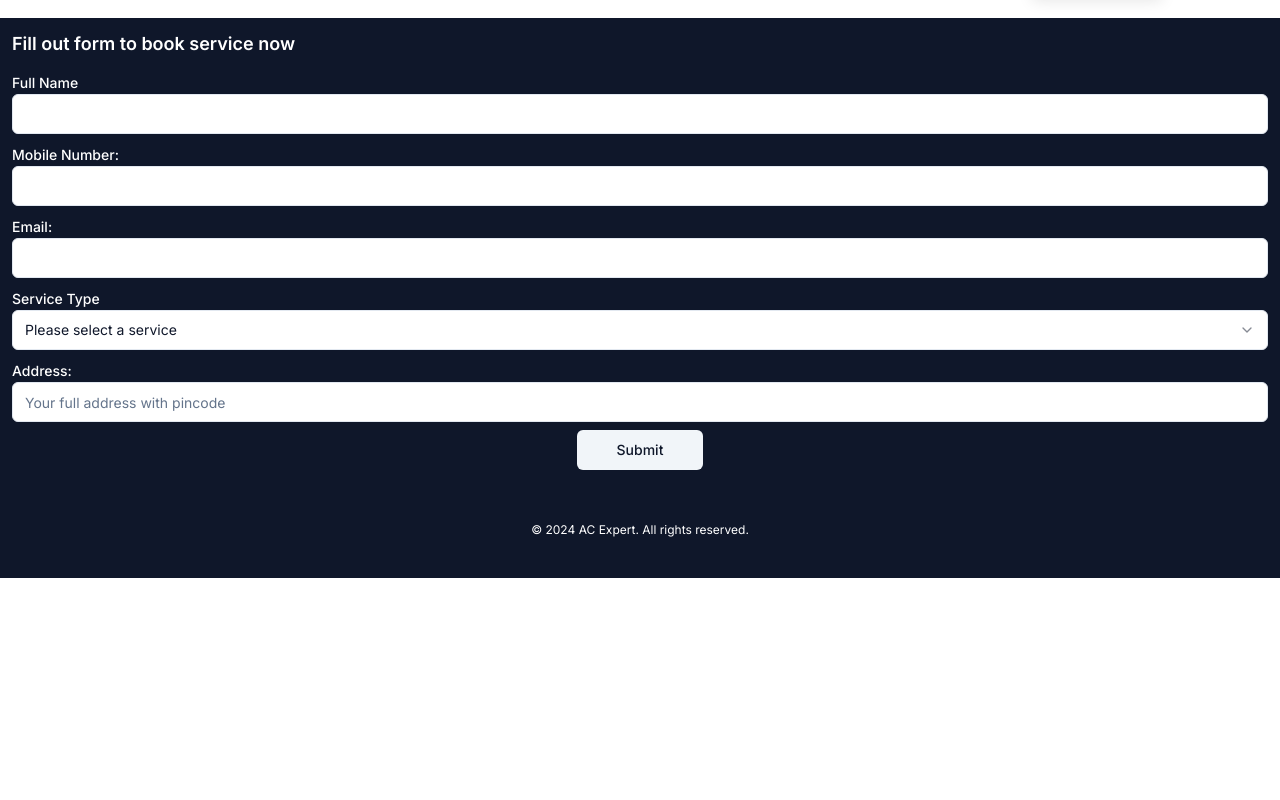
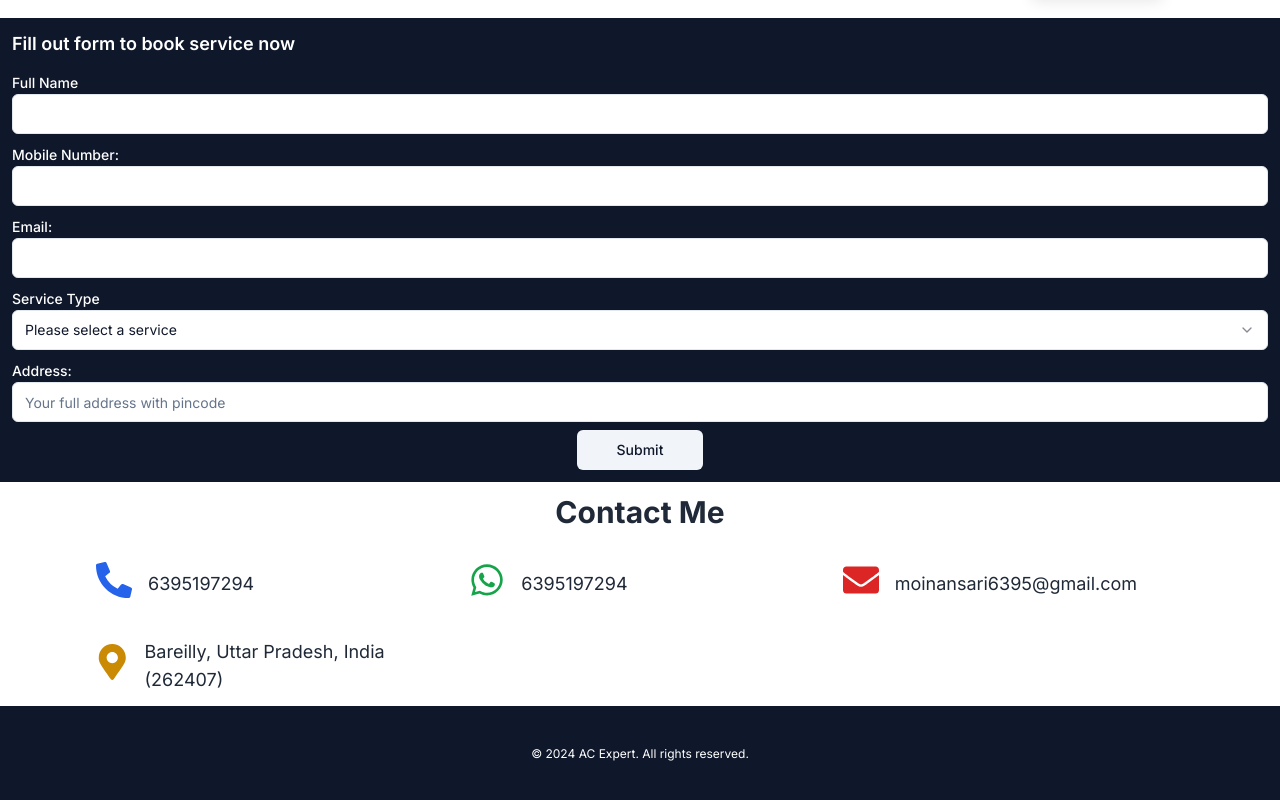
Before and after one commit to moin-ansari/pleasure-cooling-care, a Next.js app: page /home in a window 1280 px wide. Shown: the part 822-1622 px from the top of the page. Before the commit the page ends 1400 px from the top, so only its background shows below. Built offline with nearby package versions, Linux system fonts and the light colour scheme.

Commit message:
contact me, navigation

```diff
--- a/src/app/(dashboard)/home/page.tsx
+++ b/src/app/(dashboard)/home/page.tsx
@@ -6,6 +6,8 @@ import Experiences from "./../../../components/custom/experiences";
 import Services from "@/components/custom/services";
 import Footer from "@/components/custom/footer";
 import BookingForm from "@/components/custom/bookingForm";
+import Link from "next/link";
+import Contact from "@/components/custom/contact";
 
 // Define interface for AC technician
 interface Technician {
@@ -117,14 +119,17 @@ const Home = () => {
         </div>
       </div>
       <div className="flex p-3 justify-between">
-        <Button variant={"outline"}>Contact Me</Button>
-        <Button variant={"default"}>Book a Service Now</Button>
+        <Button variant={"outline"}><Link href="#contact">Contact Me</Link></Button>
+        <Button variant={"default"} asChild>
+          <Link href="#bookingForm">Book a Service Now</Link>
+        </Button>
       </div>
       {/* services */}
-      <Services services={technician.services} />
+      <Services id="services" services={technician.services} />
       {/* Experience */}
-      <Experiences experience={technician.experience} />
+      <Experiences id="experiences" experience={technician.experience} />
       <BookingForm />
+      <Contact/>
       <Footer />
     </div>
   );
--- a/src/components/custom/bookingForm.tsx
+++ b/src/components/custom/bookingForm.tsx
@@ -60,7 +60,7 @@ export default function BookingForm() {
   }
 
   return (
-    <div className="p-3 text-white bg-primary">
+    <div id="bookingForm" className="p-3 text-white bg-primary">
       <div className="text-lg font-semibold">
         Fill out form to book service now
       </div>
--- /dev/null
+++ b/src/components/custom/contact.tsx
@@ -0,0 +1,43 @@
+import { FaMapMarkerAlt, FaPhoneAlt , FaEnvelope, FaWhatsapp  } from 'react-icons/fa';
+
+const Contact = () => {
+
+    const contact = {
+        mobile: "6395197294",
+        whatsapp: "6395197294",
+        email: "moinansari6395@gmail.com",
+        address: "Bareilly, Uttar Pradesh, India (262407)"
+    }
+
+  return (
+    <div id="contact" className="p-3">
+      <div className="max-w-6xl mx-auto px-4 sm:px-6 lg:px-8">
+        <h2 className="text-3xl font-bold text-gray-800 text-center mb-8">Contact Me</h2>
+        <div className="grid grid-cols-1 md:grid-cols-3 gap-8">
+          {/* Phone */}
+          <div className="flex items-center gap-4">
+            <FaPhoneAlt  className="text-4xl text-blue-600 mb-2" />
+            <p className="text-lg text-gray-800">{contact.mobile}</p>
+          </div>
+          {/* WhatsApp */}
+          <div className="flex items-center gap-4">
+            <FaWhatsapp className="text-4xl text-green-600 mb-2" />
+            <p className="text-lg text-gray-800">{contact.whatsapp}</p>
+          </div>
+          {/* Email */}
+          <div className="flex items-center gap-4">
+            <FaEnvelope className="text-4xl text-red-600 mb-2" />
+            <p className="text-lg text-gray-800">{contact.email}</p>
+          </div>
+          {/* Address */}
+          <div className="flex items-center gap-4">
+            <FaMapMarkerAlt className="text-4xl text-yellow-600 mb-2" />
+            <p className="text-lg text-gray-800">{contact.address}</p>
+          </div>
+        </div>
+      </div>
+    </div>
+  );
+};
+
+export default Contact;
```
